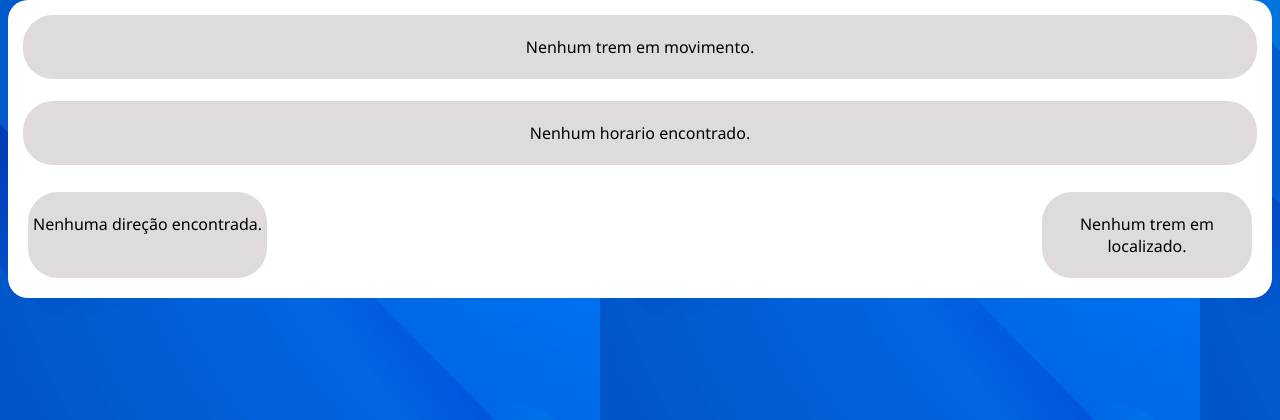
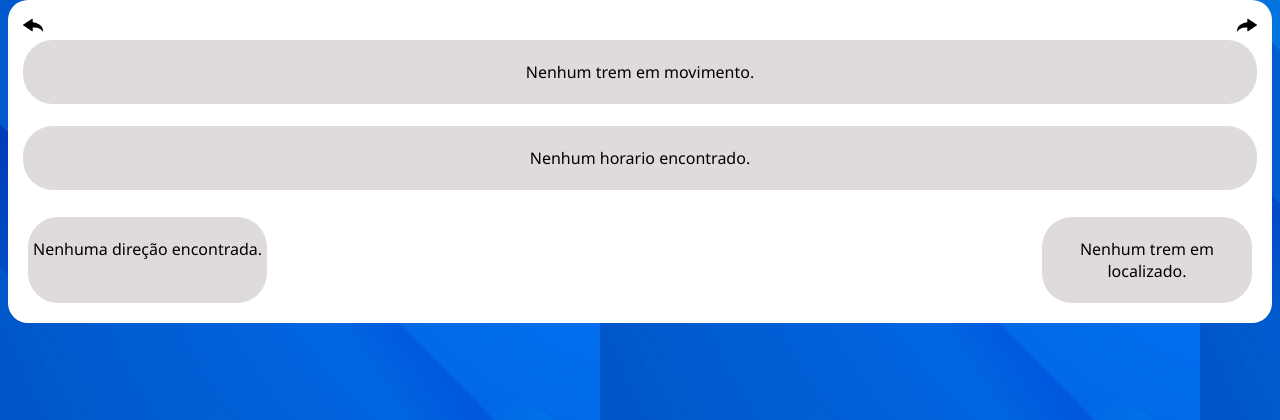
Before and after one commit to Klahold/Klahold-SA_Ferrovia, a PHP site: page /public/Dashbord2.php in a window 1280 px wide. Shown: the part 114-534 px from the top of the page. Run offline with PHP 8.4, Linux system fonts and the light colour scheme; a user stored in the database is signed in; data that the repository does not hold is empty.

Commit message:
ADD - resto das setas

```diff
--- a/public/Alertas.php
+++ b/public/Alertas.php
@@ -26,11 +26,17 @@ endif
 
 <body>
     <header class="header">
+
         <h1>Alertas</h1>
         <img class="logoMenu" src="../assets/icons/dashbord.png" alt="">
     </header>
 
     <div class="brancoAlertas">
+        <div class="setas">
+            <a href="Cargas.php">
+                <img class="setaDashboard" src="../assets/icons/seta.png" alt="Botão de voltar">
+        </a>
+        </div>
         <H2><U>Alertas</U></H2>
 
         <div class="cinza">
--- a/public/Cargas.php
+++ b/public/Cargas.php
@@ -33,7 +33,7 @@ endif
   <div class="brancoAlertas">
 
   <div class="setas">
-    <a href="Dashboard1.php">
+    <a href="Dashbord2.php">
                 <img class="setaDashboard" src="../assets/icons/seta.png" alt="Botão de voltar">
         </a>
         <H2><U>Carga</U></H2>
--- a/public/Dashboard1.php
+++ b/public/Dashboard1.php
@@ -30,6 +30,7 @@ endif
   <main>
 
     <section class="squarewhite">
+
 
         <a href="Dashbord2.php">
         <div class="selection">
--- a/public/Dashbord2.php
+++ b/public/Dashbord2.php
@@ -29,6 +29,15 @@ endif
     </header>
 
     <div class="branco">
+        <div class="setas">
+    <a href="Dashboard1.php">
+                <img class="setaDashboard" src="../assets/icons/seta.png" alt="Botão de voltar">
+        </a>
+
+  <a href="Cargas.php">
+                <img class="setaDashboard2" src="../assets/icons/seta2.png" alt="Botão de continuar">
+        </a>
+  </div>
         <div class="cinza">
         <?php
         $sql = "SELECT * FROM trens";
```
